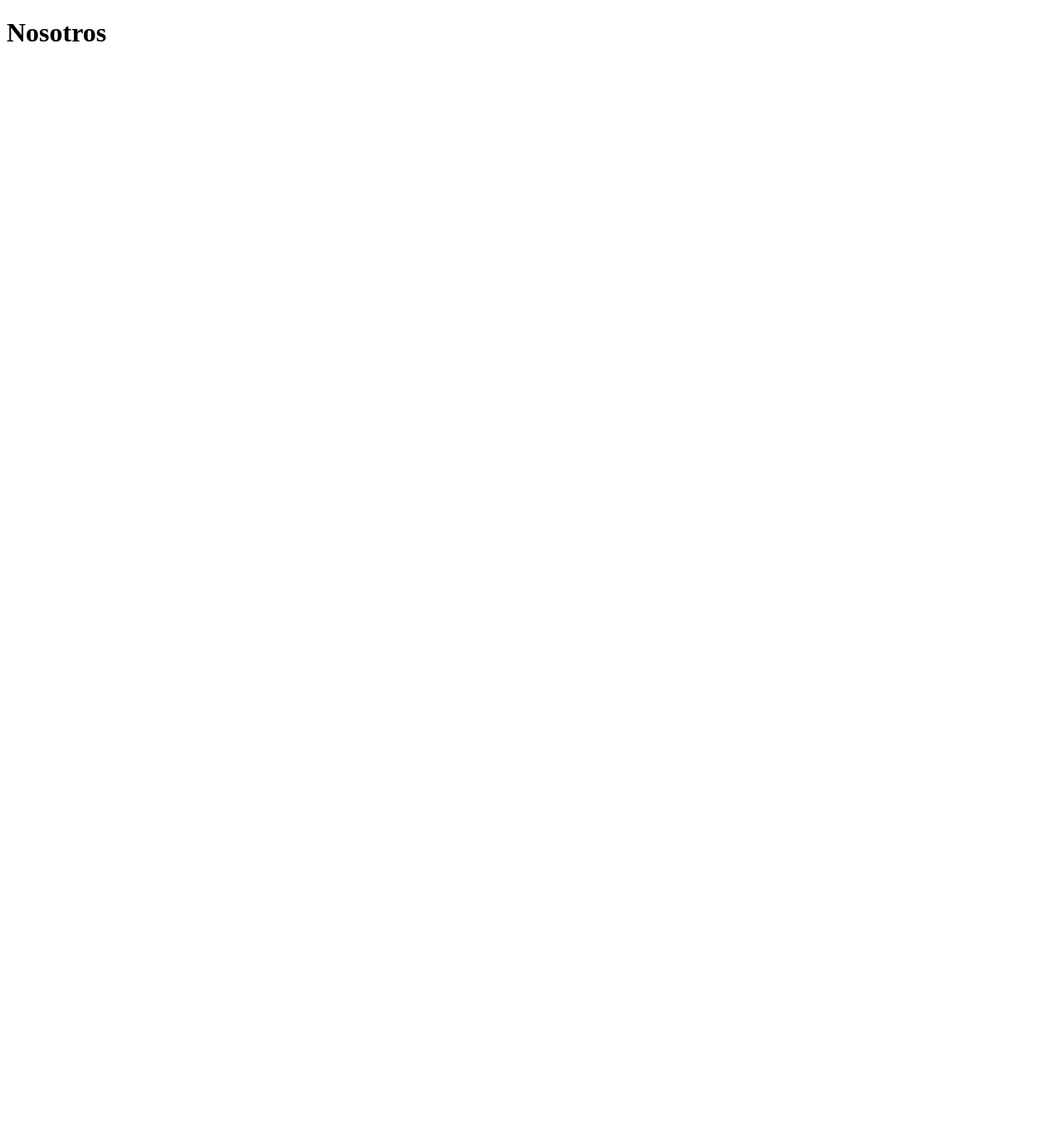
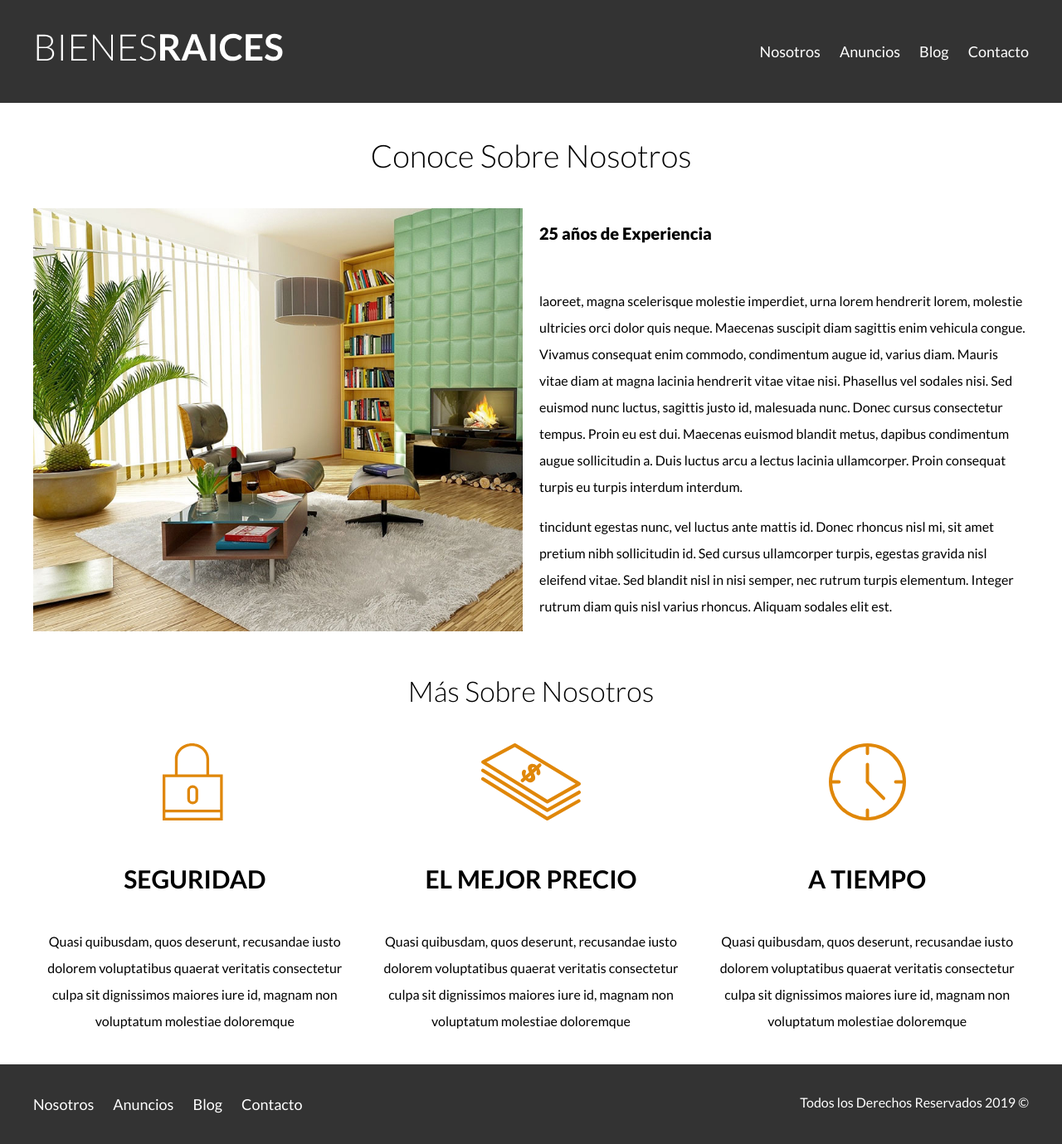
Before and after one commit to JorgeRodz/bienes-raices, a plain HTML site: page nosotros.html in a window 1280 px wide. Shown: the whole page at 83% size. Before the commit the page ends 800 px from the top, so only its background shows below. Drawn offline with Linux system fonts and the light colour scheme.

Commit message:
Finalizamos la pagina de nosotros.html

```diff
--- a/css/estilos.css
+++ b/css/estilos.css
@@ -73,7 +73,11 @@ h4 {
 
 
 /*---------------------------------------------------Header------------------------------------------------------------------*/
-.site-header.inicio {
+.site-header {
+    background-color: #333333;
+    padding: 0 0 3rem 0;
+}
+.site-header.inicio { /*Cundo tenga estas dos clases una etiqueta se aplicar esta regla CSS*/
     background-image: url(../img/header.jpg);
     background-position: center center; /*Centramos la imagen*/
     background-size: cover; /*Le agregamos un tamaño a la imagen, en este caso usamos 'cover' que lo que hace es redistribur la imagen para que no se vean espacios */
@@ -275,3 +279,19 @@ h4 {
     margin: 0; /*Para quita el margen por defecto que traen los parrafos <p> */
     color: #ffffff;
 }
+
+
+
+
+/*!!!!!!!!!!!!!!!!!!!!!!!!!!!!!!!!!!!!!!!!!!!!!!!!!! PAGINAS INTERNAS !!!!!!!!!!!!!!!!!!!!!!!!!!!!!!!!!!!!!!!!!!!!!!!!!!!!!!!!*/
+.contenido-nosotros {
+    display: grid;
+    grid-template-columns: repeat(2, 1fr); /*2 columnas de 1fr cada una*/
+    grid-column-gap: 2rem;
+}
+.texto-nosotros blockquote {
+    font-weight: 900;
+    font-size: 2rem;
+    margin: 0;
+    padding: 1rem 0 3rem 0;
+}
--- a/nosotros.html
+++ b/nosotros.html
@@ -1,13 +1,92 @@
 <!DOCTYPE html> <!--Indica que estamos usando html5-->
-<html lang="es-MX"><!--Definimos como lenguaje el español referente de Mexico.-->
+<html lang="es-MX"> <!--Definimos como lenguaje el español referente de Mexico.-->
 <head>
-    <meta charset="UTF-8"><!--Para que se pueden leer caracteres especiales-->
+    <meta charset="UTF-8"> <!--Para que se puedan leer caracteres especiales-->
     <meta name="viewport" content="width=device-width, initial-scale=1.0"> <!--Para que se visualiza el texto correctamente en dispositivos moviles-->
-    <meta http-equiv="X-UA-Compatible" content="ie=edge"><!--Para agregar compatibilidad con internet explorer-->
-    <title>titulo</title><!--Titulo del documento-->
+    <meta http-equiv="X-UA-Compatible" content="ie=edge"> <!--Para agregar compatibilidad con internet explorer-->
+    <title>Bienes raices</title> <!--Titulo del documento-->
+    <link href="https://fonts.googleapis.com/css?family=Lato:300,400,700,900&display=swap" rel="stylesheet">
+    <link rel="stylesheet" href="css/normalize.css">
+    <link rel="stylesheet" href="css/estilos.css"> <!--Siempre dejar nuestra hoja de estilos al final para que estos sean los utimos que se aplican-->
 </head>
 <body>
-    <h1>Nosotros</h1>
-    <a href="index.html"></a>
+
+    <!------------------------------------------------Header----------------------------------------------------------------->
+
+    <header class="site-header">
+        <div class="contenedor contenido-header"><!--Flexbox Container-->
+            <div class="barra"><!--Flexbox Container-->
+                <a href="/">
+                    <img src="img/logo.svg" alt="Logotipo de Bienes raices">
+                </a>
+                <nav class="navegacion">
+                    <a href="nosotros.html">Nosotros</a>
+                    <a href="anuncios.html">Anuncios</a>
+                    <a href="blog.html">Blog</a>
+                    <a href="contacto.html">Contacto</a>
+                </nav>
+            </div><!--barra-->
+        </div><!--contenedor contenido-header-->
+    </header><!--site-header-->
+
+    <!----------------------------------------------------Main----------------------------------------------------------------->
+
+    <main class="contenedor">
+        <h1 class="fw-300 centrar-texto">
+            Conoce Sobre Nosotros
+        </h1>
+        <div class="contenido-nosotros">
+            <div class="imagen">
+                <img src="img/nosotros.jpg" alt="Imagen Sobre Nosotros">
+            </div>
+            <div class="texto-nosotros">
+                <blockquote>25 años de Experiencia</blockquote>
+                <p> laoreet, magna scelerisque molestie imperdiet, urna lorem hendrerit lorem, molestie ultricies orci dolor quis neque. Maecenas suscipit diam sagittis enim vehicula congue. Vivamus consequat enim commodo, condimentum augue id, varius diam. Mauris vitae diam at magna lacinia hendrerit vitae vitae nisi. Phasellus vel sodales nisi. Sed euismod nunc luctus, sagittis justo id, malesuada nunc. Donec cursus consectetur tempus. Proin eu est dui. Maecenas euismod blandit metus, dapibus condimentum augue sollicitudin a. Duis luctus arcu a lectus lacinia ullamcorper. Proin consequat turpis eu turpis interdum interdum.</p>
+
+                <p> tincidunt egestas nunc, vel luctus ante mattis id. Donec rhoncus nisl mi, sit amet pretium nibh sollicitudin id. Sed cursus ullamcorper turpis, egestas gravida nisl eleifend vitae. Sed blandit nisl in nisi semper, nec rutrum turpis elementum. Integer rutrum diam quis nisl varius rhoncus. Aliquam sodales elit est.</p>
+            </div>
+        </div><!--contenido-nosotros-->
+    </main><!--contenedor-->
+
+    <!-----------------------------------------------Section "Mas Sobre Nosotros"--------------------------------------------->
+
+    <section class="seccion contenedor">
+        <h2 class="fw-300 centrar-texto">Más Sobre Nosotros</h2>
+
+        <div class="iconos-nosotros"><!--Flexbox Container-->
+            <div class="icono">
+                <img src="img/icono1.svg" alt="Icono Seguridad">
+                <h3>Seguridad</h3>
+                <p>Quasi quibusdam, quos deserunt, recusandae iusto dolorem voluptatibus quaerat veritatis consectetur culpa sit dignissimos maiores iure id, magnam non voluptatum molestiae doloremque</p>
+            </div>
+
+            <div class="icono">
+                <img src="img/icono2.svg" alt="Icono Mejor Precio">
+                <h3>El Mejor Precio</h3>
+                <p>Quasi quibusdam, quos deserunt, recusandae iusto dolorem voluptatibus quaerat veritatis consectetur culpa sit dignissimos maiores iure id, magnam non voluptatum molestiae doloremque</p>
+            </div>
+
+            <div class="icono">
+                <img src="img/icono3.svg" alt="Icono a Tiempo">
+                <h3>A Tiempo</h3>
+                <p>Quasi quibusdam, quos deserunt, recusandae iusto dolorem voluptatibus quaerat veritatis consectetur culpa sit dignissimos maiores iure id, magnam non voluptatum molestiae doloremque</p>
+            </div>
+        </div><!--Iconos nosotros-->
+    </section>
+
+    <!------------------------------------------------------footer--------------------------------------------------------->
+
+    <footer class="site-footer seccion">
+        <div class="contenedor contenedor-footer">
+            <nav class="navegacion">
+                <a href="nosotros.html">Nosotros</a>
+                <a href="anuncios.html">Anuncios</a>
+                <a href="blog.html">Blog</a>
+                <a href="contacto.html">Contacto</a>
+            </nav>
+            <p class="copyright">Todos los Derechos Reservados 2019 &copy;</p>
+        </div><!--contenedor contenedor-footer-->
+    </footer><!--site-footer seccion-->
+
 </body>
 </html>
```
